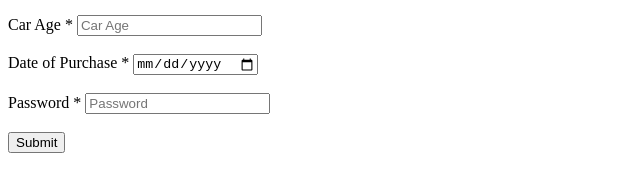
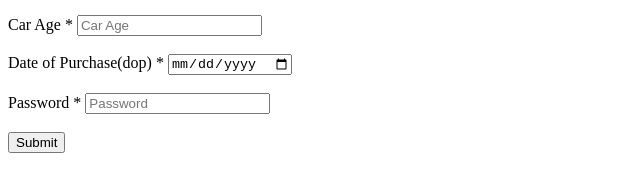
Before and after one commit to acciojob/car-insurance-form-sahunandini, a website: page main.html in a window 1280 px wide. Shown: the part 205-396 px from the top of the page, 0-640 px from the left. Drawn offline with Linux system fonts and the light colour scheme.

Commit message:
created a submission

```diff
--- a/main.html
+++ b/main.html
@@ -44,7 +44,7 @@
             <input type="number" id="carage" name="carage" required placeholder="Car Age">
 			<br><br>
 
-            <label for="dop">Date of Purchase *</label>
+            <label for="dop">Date of Purchase(dop) *</label>
             <input type="date" id="dop" name="dateOfPurchase" required>
 			<br><br>
 
```
